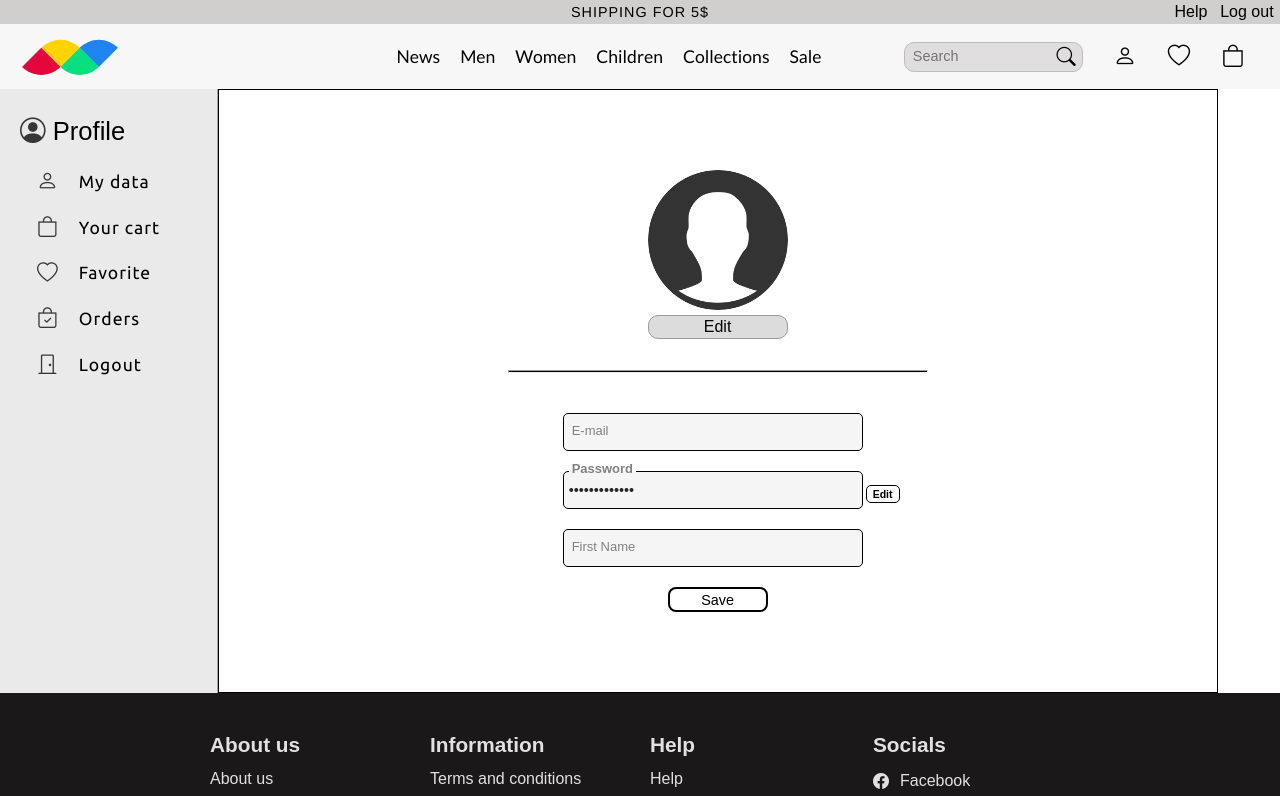
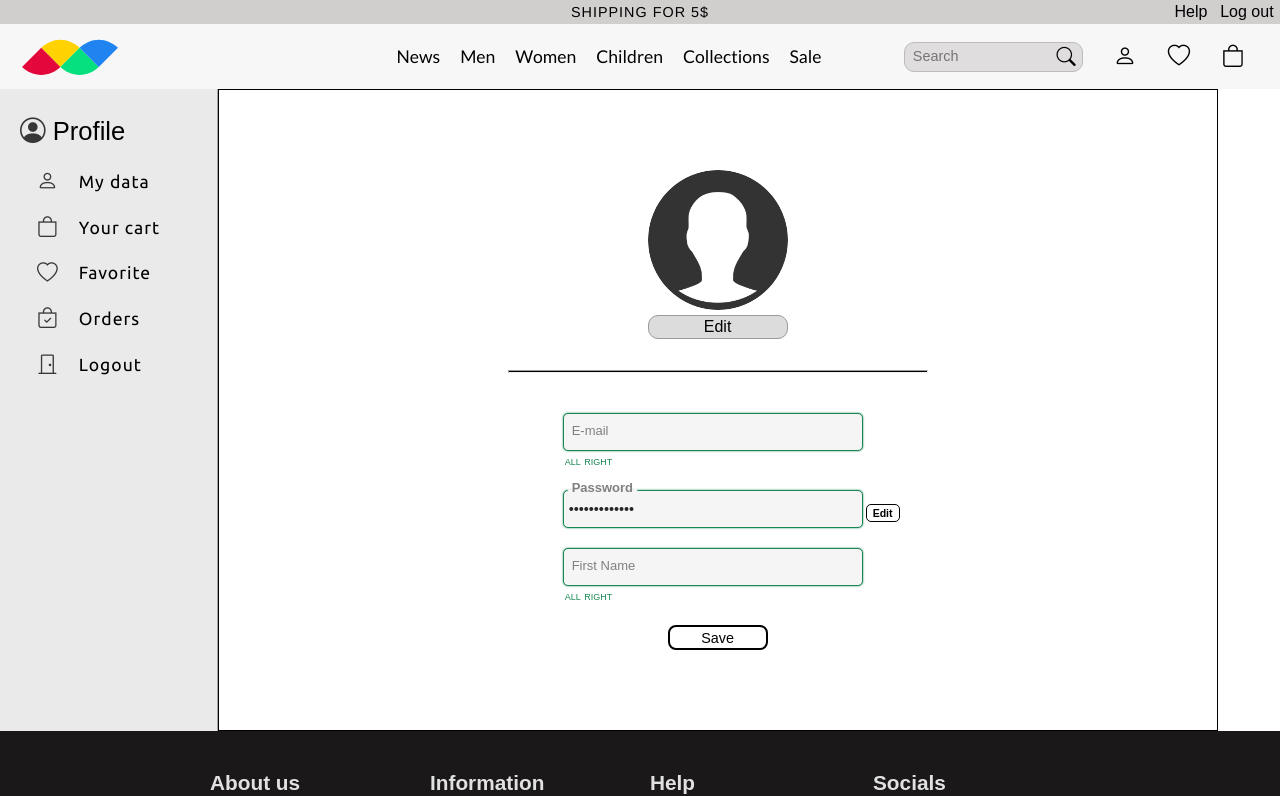
Before and after one commit to mcsNEXO/Shop, a React (Create React App) app in the folder frontend/: page /profile/my-data in a window 1280 px wide. Shown: the top 796 px of the page. Built offline with nearby package versions, Linux system fonts and the light colour scheme; no server answers; sample sign-in values are in the browser's storage; a web font is replaced by a local one.

Commit message:
validation

```diff
--- a/frontend/src/pages/Profile/MyData/MyData.css
+++ b/frontend/src/pages/Profile/MyData/MyData.css
@@ -67,7 +67,8 @@ label.md-file {
   height: 38px;
   background-color: whitesmoke;
   outline: none;
-  border: 1px solid black;
+  border: 1px solid #198754;
+  box-shadow: 0px 0px 2px 0px #198754;
   border-radius: 5px;
   padding: 0 5px;
   font-size: 0.9rem;
@@ -89,16 +90,7 @@ label.md-file {
   color: gray;
   font-weight: 600;
 }
-.md-label::before {
-  content: "";
-  height: 5px;
-  background-color: whitesmoke;
-  position: absolute;
-  left: 0px;
-  top: 10px;
-  width: 100%;
-  z-index: -1;
-}
+
 .md-input::placeholder {
   font-size: 13.5px;
   opacity: 0;
@@ -146,3 +138,33 @@ label.md-file {
   margin-top: 10px;
   cursor: pointer;
 }
+
+input.md-input.error-input {
+  border: 1px solid #dc3545;
+  box-shadow: 0px 0px 2px 0.5px #dc3545;
+}
+
+.md-label::before {
+  content: "";
+  height: 5px;
+  background-color: whitesmoke;
+  position: absolute;
+  left: 0px;
+  top: 10px;
+  width: 100%;
+  box-shadow: 0px 0px 1px 1.2px whitesmoke;
+  z-index: -1;
+}
+.error-text {
+  color: #dc3545;
+  font-size: 0.8rem;
+  padding: 2px;
+  font-variant: small-caps;
+}
+
+.positive-text {
+  color: #198754;
+  font-size: 0.8rem;
+  padding: 2px;
+  font-variant: small-caps;
+}
--- a/frontend/src/pages/Profile/MyData/MyData.js
+++ b/frontend/src/pages/Profile/MyData/MyData.js
@@ -33,6 +33,8 @@ export default function MyData(props) {
   });
 
   const changeHandler = (value, type) => {
+    // console.log(value, type);
+    // console.log(form["firstName"].rules, value, type);
     const { error } = validate(form[type].rules, value, type);
     setForm({
       ...form,
@@ -49,7 +51,7 @@ export default function MyData(props) {
     const data = {
       email: form.email.value,
       firstName: form.firstName.value,
-      userId: auth.userId,
+      userId: auth._id,
     };
     try {
       const res = await axios.put("edit-data", data);
@@ -93,8 +95,13 @@ export default function MyData(props) {
               value={form.email.value}
               onChange={(e) => changeHandler(e.target.value, "email")}
               placeholder="E-mail"
-              class="md"
+              class={`${form.email.error ? "error-input md" : "md"}`}
             ></Input>
+            {form.email.error ? (
+              <div className="error-text">{form.email.error}</div>
+            ) : (
+              <div className="positive-text">all right</div>
+            )}
             <div className="password-edit">
               <Input
                 type="password"
@@ -114,8 +121,15 @@ export default function MyData(props) {
               placeholder="First Name"
               value={form.firstName.value}
               onChange={(e) => changeHandler(e.target.value, "firstName")}
-              class="md"
+              class={`${form.firstName.error ? "error-input md" : "md"}`}
             ></Input>
+            {form.firstName.error ? (
+              <div className="error-text">
+                {form.firstName.error.toLowerCase()}
+              </div>
+            ) : (
+              <div className="positive-text">all right</div>
+            )}
           </div>
           <div className="md-final-btn">
             <button type="submit">Save</button>
```
Also changed, not shown: 1 other file (tests, documents, lock files or other folders).
